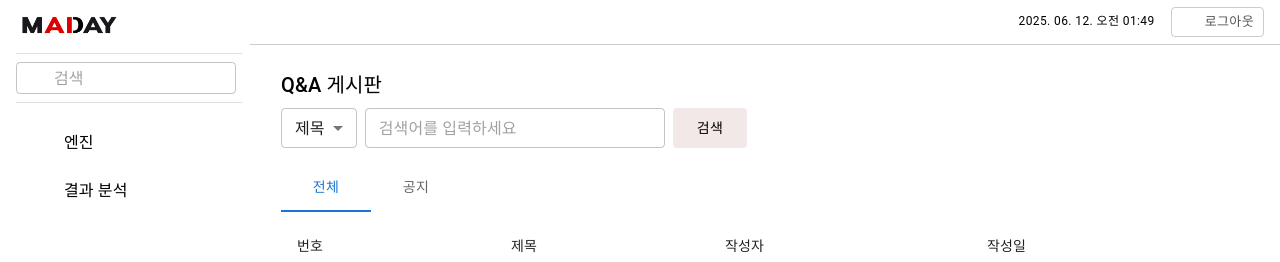
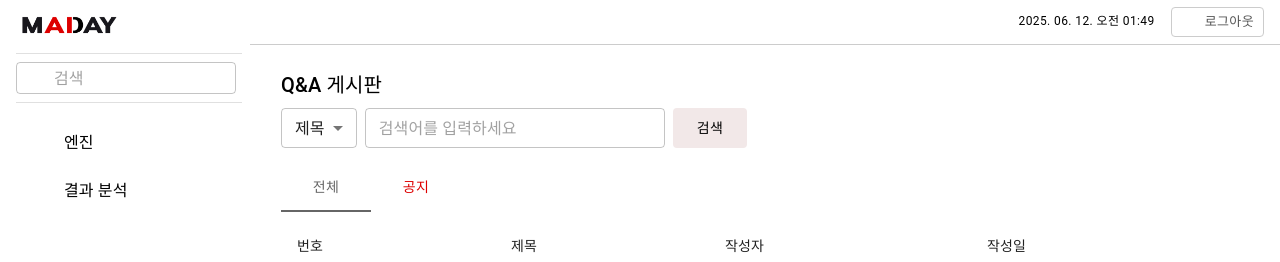
Before and after one commit to final-himedia/APS-Front, a Next.js app: page /management/qna in a window 1280 px wide. Shown: the top 262 px of the page. Built offline with nearby package versions, Linux system fonts and the light colour scheme; no server answers; some icons are missing.

Commit message:
merge :QnA 게시판(디자인ing)

```diff
--- a/src/app/management/qna/page.js
+++ b/src/app/management/qna/page.js
@@ -41,6 +41,9 @@ export default function QnaPage() {
   const [titleError, setTitleError] = useState(false);
   const [contentError, setContentError] = useState(false);
 
+  // 검색
+  const [allPosts, setAllPosts] = useState([]);
+
   // QnA 리스트 불러오기 (작성자 이메일 포함)
   const fetchQnaList = () => {
     const token = localStorage.getItem("token");
@@ -56,7 +59,9 @@ export default function QnaPage() {
           console.error("❌ 서버 응답이 배열이 아님:", data);
           return;
         }
-        setPosts(data.filter((d) => !d.deleted));
+        const filtered = data.filter((d) => !d.deleted);
+        setPosts(filtered); // 화면에 보여줄 데이터
+        setAllPosts(filtered); // 전체 데이터 저장 (검색용)
       })
       .catch((err) => console.error("❌ QnA fetch 에러:", err));
   };
@@ -145,13 +150,33 @@ export default function QnaPage() {
           <MenuItem value="title">제목</MenuItem>
           <MenuItem value="writer">작성자</MenuItem>
         </Select>
+
         <TextField
           size="small"
           placeholder="검색어를 입력하세요"
           value={searchText}
           onChange={(e) => setSearchText(e.target.value)}
+          onKeyDown={(e) => {
+            if (e.key === "Enter") {
+              const keyword = searchText.toLowerCase();
+              const filtered = allPosts.filter((post) => {
+                if (searchType === "title") {
+                  return post.title.toLowerCase().includes(keyword);
+                } else if (searchType === "writer") {
+                  return (
+                    post.name?.toLowerCase().includes(keyword) ||
+                    post.email?.toLowerCase().includes(keyword)
+                  );
+                }
+                return true;
+              });
+              setPosts(filtered);
+              setPage(1);
+            }
+          }}
           sx={{ width: 300 }}
         />
+
         <Button
           variant="text"
           sx={{
@@ -163,16 +188,74 @@ export default function QnaPage() {
               color: "#000000",
             },
           }}
-          // 검색 버튼은 아직 필터 기능 미구현 (필요하면 추가 가능)
+          onClick={() => {
+            const keyword = searchText.toLowerCase();
+
+            const filtered = allPosts.filter((post) => {
+              if (searchType === "title") {
+                return post.title.toLowerCase().includes(keyword);
+              } else if (searchType === "writer") {
+                return (
+                  post.name?.toLowerCase().includes(keyword) ||
+                  post.email?.toLowerCase().includes(keyword)
+                );
+              }
+              return true;
+            });
+
+            setPosts(filtered);
+            setPage(1); // 첫 페이지로 리셋
+          }}
         >
           검색
         </Button>
       </Stack>
 
       {/* 탭 */}
-      <Tabs value={tab} onChange={(e, v) => setTab(v)} sx={{ mb: 2 }}>
-        <Tab label="전체" />
-        <Tab label="공지" />
+      <Tabs
+        value={tab}
+        onChange={(e, v) => setTab(v)}
+        sx={{ mb: 2 }}
+        TabIndicatorProps={{ style: { display: "none" } }} // 기본 밑줄 제거
+      >
+        <Tab
+          label="전체"
+          sx={{
+            color: "#666666",
+            position: "relative",
+            "&.Mui-selected": {
+              color: "#666666",
+            },
+            "&.Mui-selected::after": {
+              content: '""',
+              position: "absolute",
+              bottom: 0,
+              left: 0,
+              width: "100%",
+              height: "2px",
+              backgroundColor: "#666666",
+            },
+          }}
+        />
+        <Tab
+          label="공지"
+          sx={{
+            color: "#dd0000",
+            position: "relative",
+            "&.Mui-selected": {
+              color: "#dd0000",
+            },
+            "&.Mui-selected::after": {
+              content: '""',
+              position: "absolute",
+              bottom: 0,
+              left: 0,
+              width: "100%",
+              height: "2px",
+              backgroundColor: "#dd0000",
+            },
+          }}
+        />
       </Tabs>
 
       {/* 게시판 테이블 */}
```
